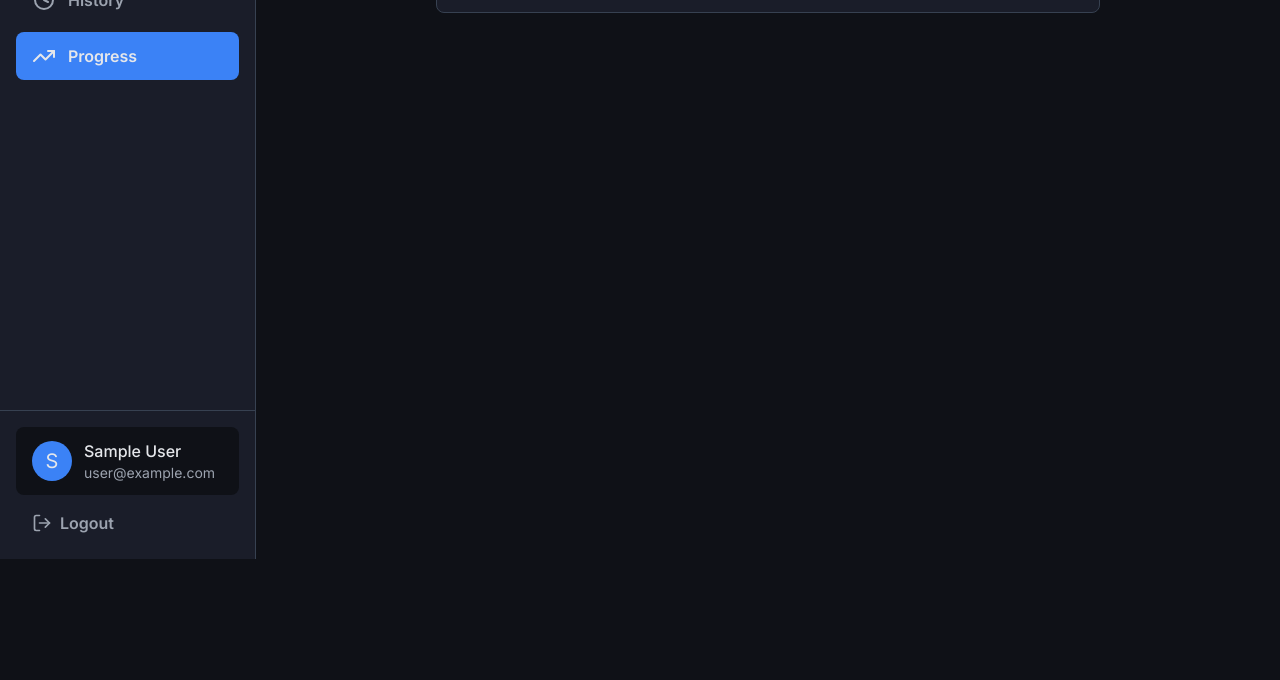
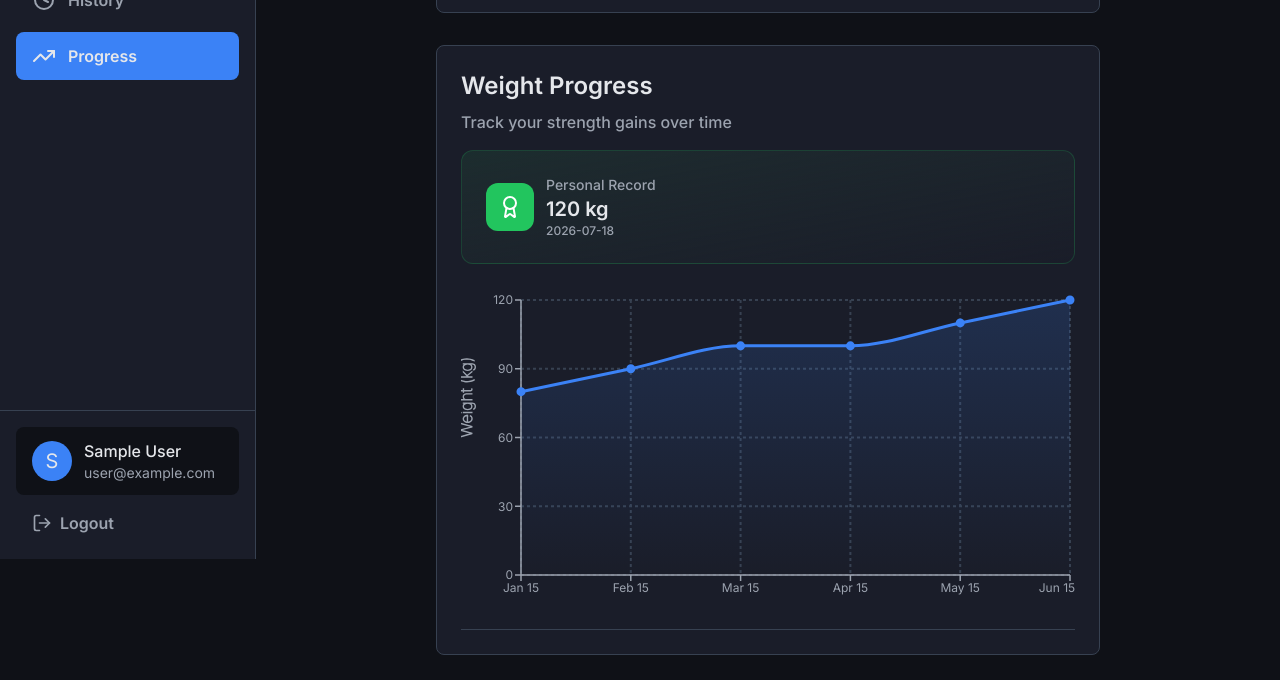
Before and after one commit to Koraxdd/LiftLog, a Next.js app: page /dashboard/progress in a window 1280 px wide. Shown: the part 241-921 px from the top of the page. Before the commit the page ends 800 px from the top, so only its background shows below. Built offline with nearby package versions, Linux system fonts and the light colour scheme; no server answers; the database is empty; sample sign-in values are in the browser's storage.

Commit message:
feat: added progress chart (no real data yet)

```diff
--- a/src/app/dashboard/progress/page.tsx
+++ b/src/app/dashboard/progress/page.tsx
@@ -1,7 +1,8 @@
+import ProgressChart from "@/components/charts/ProgressChart";
 import ProgressDropdown from "@/components/Layout/progress/ProgressDropdown";
 import { authOptions } from "@/lib/auth";
 import { getLoggedExercises } from "@/queries/exercises";
-import { TrendingUp } from "lucide-react";
+import { Award, TrendingUp } from "lucide-react";
 import { getServerSession } from "next-auth";
 import { redirect } from "next/navigation";
 
@@ -27,6 +28,21 @@ export default async function ProgressPage() {
                 </div>
             </div>
             <ProgressDropdown exercises={exercises} />
+            <div className="bg-card border border-subtle rounded-lg p-6 flex flex-col gap-4">
+                <div className="flex flex-col gap-2">
+                    <h2 className="text-2xl font-semibold">Weight Progress</h2>
+                    <p className="font-medium">Track your strength gains over time</p>
+                </div>
+                <div className="bg-linear-to-br from-[#22C55E]/10 to-card border border-[#22C55E]/20 p-6 rounded-xl flex items-center gap-3">
+                    <Award className="text-white bg-[#22C55E] rounded-xl h-12 w-12 p-3" />
+                    <div className="flex flex-col">
+                        <span className="text-text-muted text-sm font-medium">Personal Record</span>
+                        <span className="text-text-primary text-xl font-semibold">120 kg</span>
+                        <span className="text-text-muted text-xs font-medium">2026-07-18</span>
+                    </div>
+                </div>
+                <ProgressChart />
+            </div>
         </div>
     )
 }
--- /dev/null
+++ b/src/components/charts/ProgressChart.tsx
@@ -0,0 +1,69 @@
+"use client"
+
+import { Area, AreaChart, CartesianGrid, Line, ResponsiveContainer, XAxis, YAxis } from "recharts"
+
+export default function ProgressChart() {
+    const data = [
+        { weight: 80, date: "Jan 15" },
+        { weight: 90, date: "Feb 15" },
+        { weight: 100, date: "Mar 15" },
+        { weight: 100, date: "Apr 15" },
+        { weight: 110, date: "May 15" },
+        { weight: 120, date: "Jun 15" }
+    ]
+
+    return (
+        <ResponsiveContainer width="100%" height={350} className="border-b border-subtle">
+            <AreaChart
+                data={data}
+                accessibilityLayer={false}
+                margin={{ top: 20, bottom: 25, right: 5 }}
+            >
+                <defs>
+                    <linearGradient id="progressGradient" x1="0" y1="0" x2="0" y2="1">
+                        <stop offset="0%" stopColor="#3B82F6" stopOpacity={0.3} />
+                        <stop offset="100%" stopColor="#3B82F6" stopOpacity={0} />
+                    </linearGradient>
+                </defs>
+                <CartesianGrid
+                    stroke="#374151"
+                    strokeWidth={2}
+                    strokeDasharray="3 3"
+                />
+                <XAxis
+                    dataKey="date"
+                    stroke="#9CA3AF"
+                    strokeWidth={1.5}
+                    fontSize={12}
+                />
+                <YAxis
+                    dataKey="weight"
+                    stroke="#9CA3AF"
+                    strokeWidth={1.5}
+                    fontSize={12}
+                    label={{
+                        value: "Weight (kg)",
+                        angle: -90,
+                        position: "insideLeft",
+                        stroke: "#9CA3AF",
+                        fontWeight: 100,
+                        fontSize: 16
+                    }}
+                />
+                <Area
+                    type="monotone"
+                    dataKey="weight"
+                    stroke="none"
+                    fill="url(#progressGradient)"
+                />
+                <Line
+                    type="monotone"
+                    dataKey="weight"
+                    stroke="#3B82F6"
+                    fill="#3B82F6"
+                    strokeWidth={3}
+                />
+            </AreaChart>
+        </ResponsiveContainer>
+    )
+}
```
